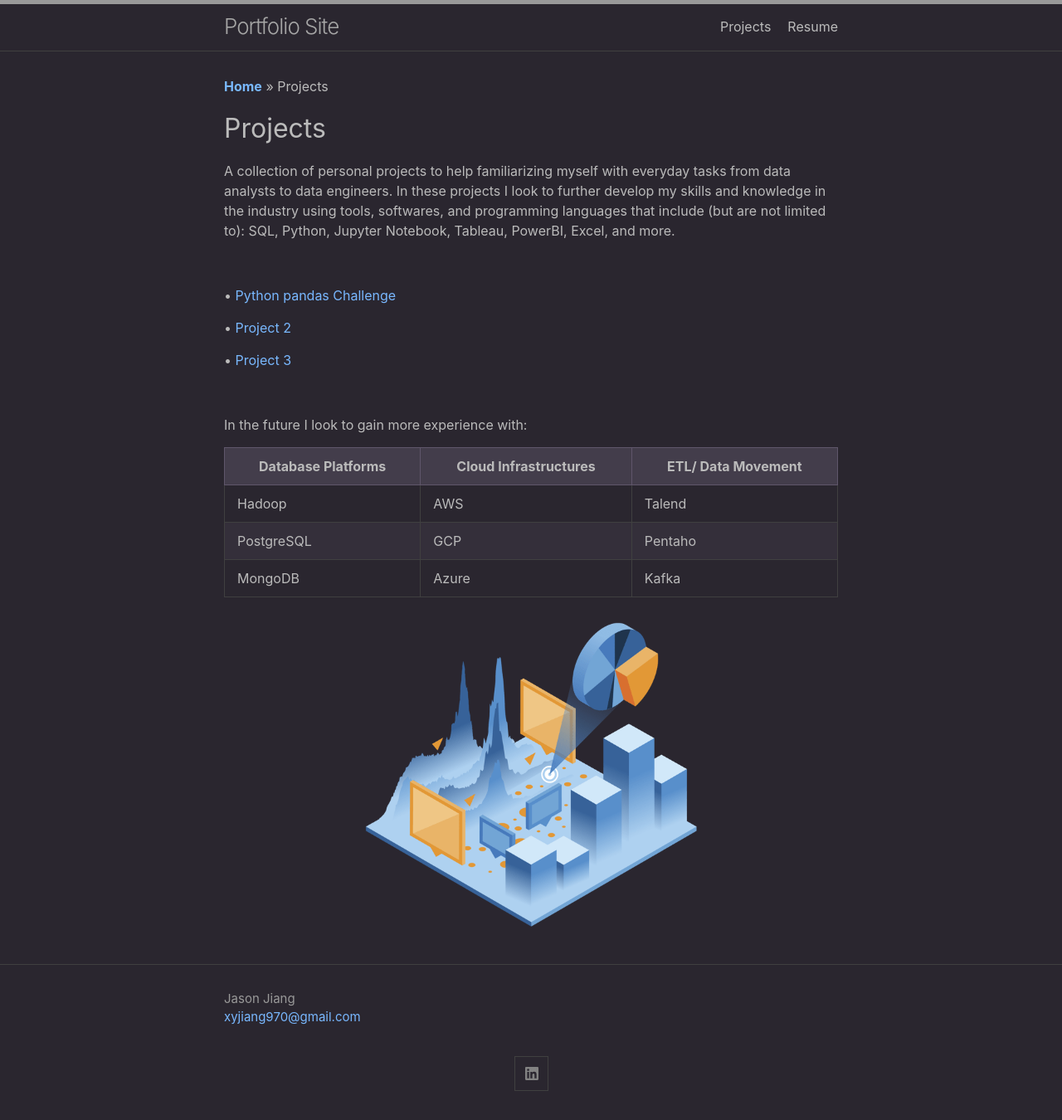
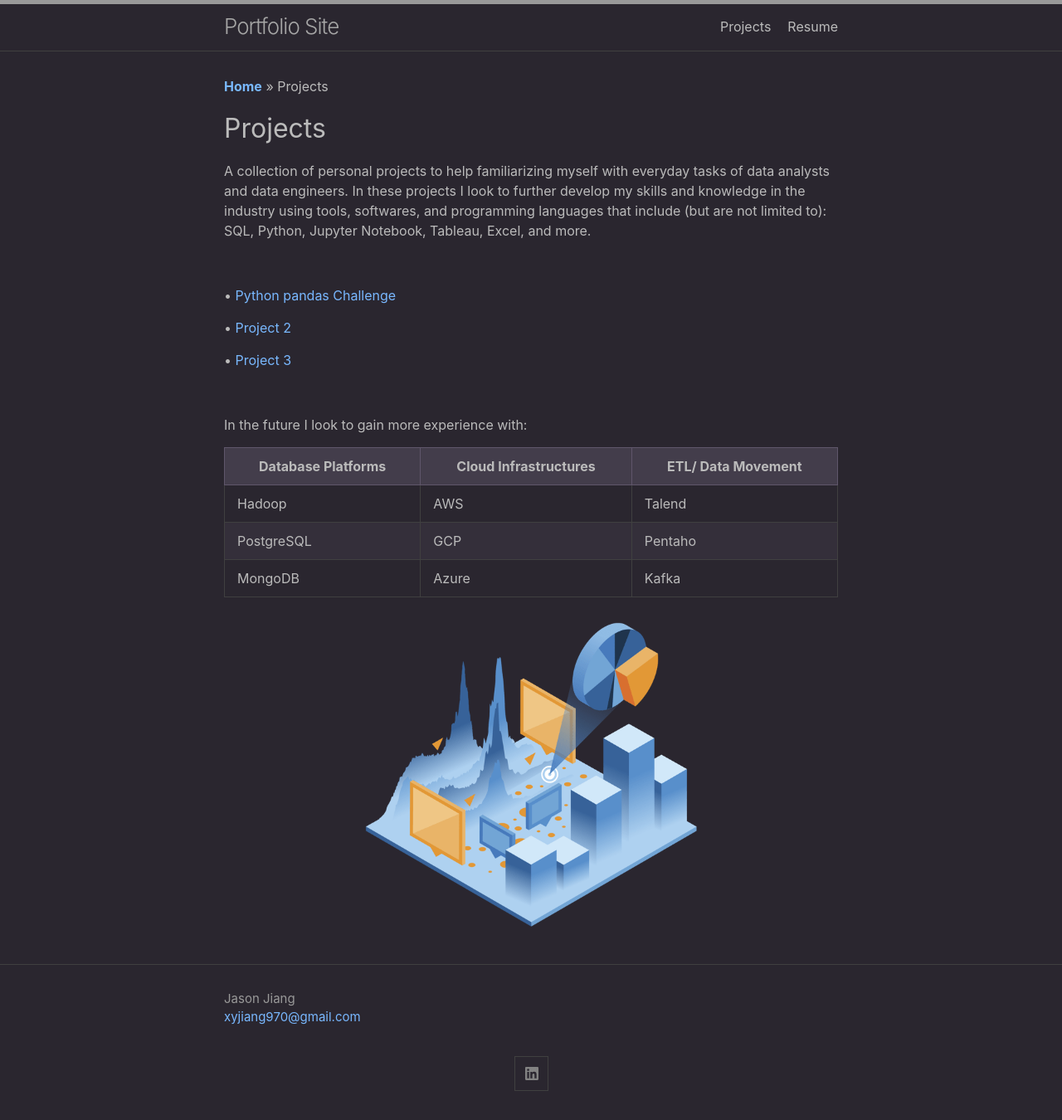
Before and after one commit to xyjiang970/xyjiang970.github.io, a Jekyll site: the page built from projects/projects_home.md, in a window 1280 px wide. Shown: the whole page at 83% size. Built offline with Jekyll 4.4.1, drawn with Linux system fonts in a browser that asks for light colours.

Commit message:
Update projects_home.md

```diff
--- a/projects/projects_home.md
+++ b/projects/projects_home.md
@@ -7,7 +7,7 @@ description: A collection of personal projects to familiarize myself with everyd
 **[Home](../)** >> Projects
 # Projects
 
-A collection of personal projects to help familiarizing myself with everyday tasks from data analysts to data engineers. In these projects I look to further develop my skills and knowledge in the industry using tools, softwares, and programming languages that include (but are not limited to): SQL, Python, Jupyter Notebook, Tableau, PowerBI, Excel, and more.
+A collection of personal projects to help familiarizing myself with everyday tasks of data analysts and data engineers. In these projects I look to further develop my skills and knowledge in the industry using tools, softwares, and programming languages that include (but are not limited to): SQL, Python, Jupyter Notebook, Tableau, Excel, and more.
 
 <br>
 
```
